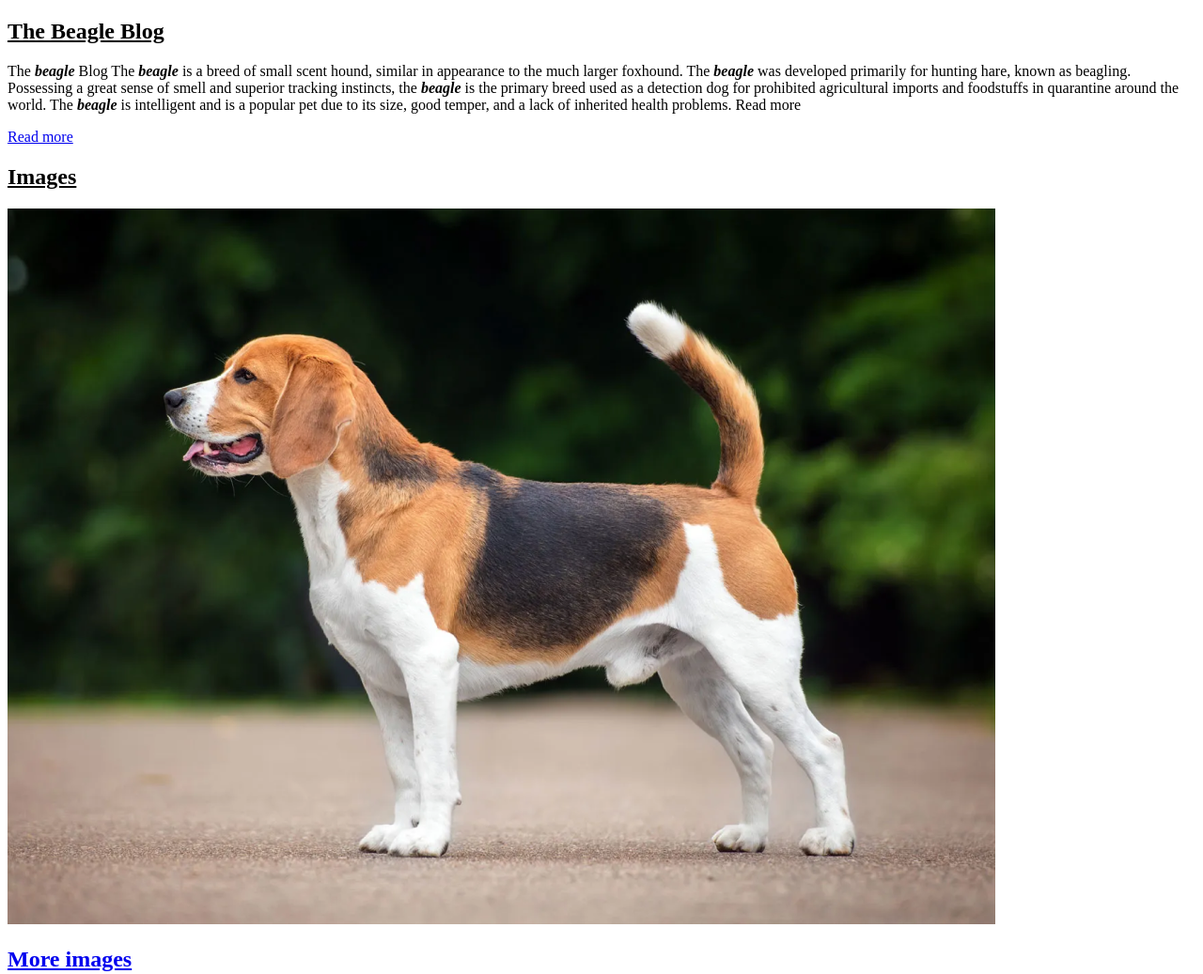
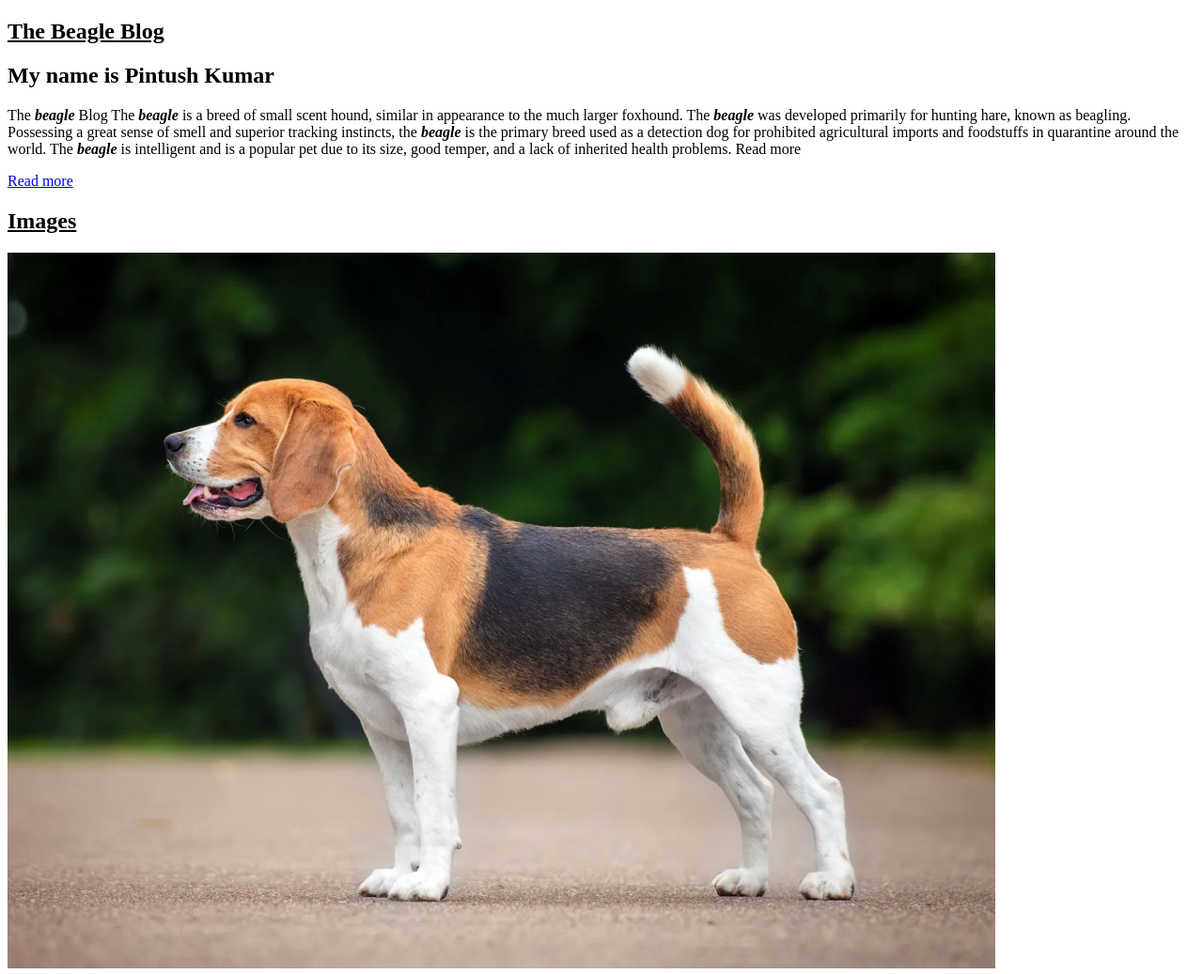
Before and after one commit to PintushKumar/FrontEndProjects, a plain HTML site: page index.html in a window 1280 px wide. Shown: the top 1037 px of the page at 94% size. Drawn offline with Linux system fonts and the light colour scheme.

Commit message:
Added my name

```diff
--- a/index.html
+++ b/index.html
@@ -8,6 +8,7 @@
   <body>
     <section>
       <h1><u>The Beagle Blog</u></h1>
+      <h1>My name is Pintush Kumar </h1>
       <p>
         The <b><i>beagle</i></b> Blog The <b><i>beagle</i></b> is a breed of
         small scent hound, similar in appearance to the much larger foxhound.
```
